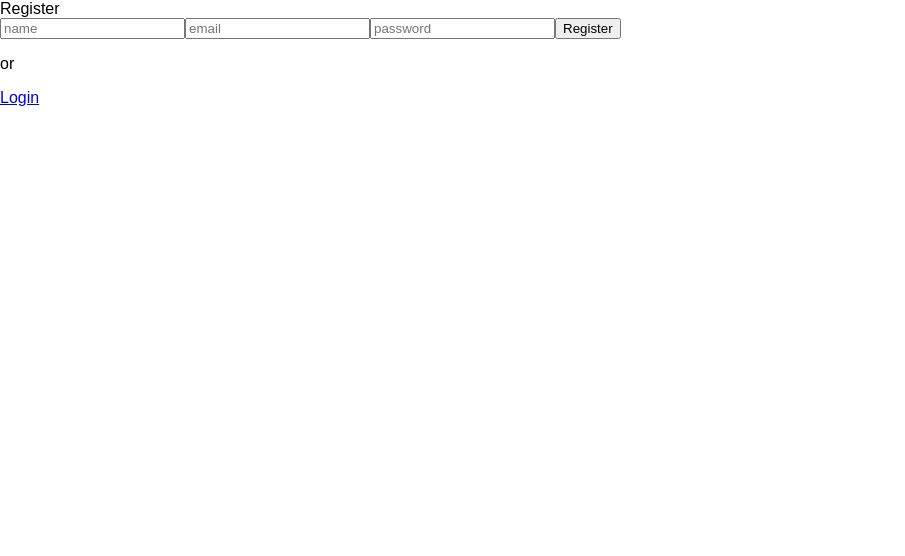
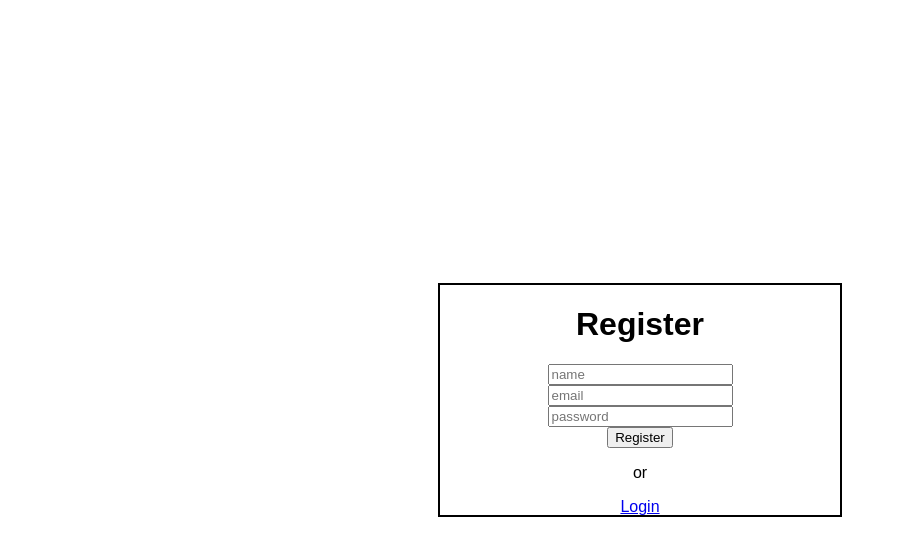
Before and after one commit to husheric/TTP-FS20180728, a React (Create React App) app in the folder frontend/: page /register in a window 1280 px wide. Shown: the top 556 px of the page, without its empty margins (0-905 px from the left). Built offline with nearby package versions, Linux system fonts and the light colour scheme.

Commit message:
styled login/register components

```diff
--- a/frontend/src/App.css
+++ b/frontend/src/App.css
@@ -1,28 +1,21 @@
-.App {
-  text-align: center;
+.entry {
+  border: 2px black solid;
+  width: 400px;
+  height: 230px;
+  display: flex;
+  flex-direction: column;
+  justify-content: center;
+  align-items: center;
 }
 
-.App-logo {
-  animation: App-logo-spin infinite 20s linear;
-  height: 80px;
+.form, .form-submit, .center-column, .entry-container {
+  display: flex;
+  flex-direction: column;
+  justify-content: center;
+  align-items: center;
 }
 
-.App-header {
-  background-color: #222;
-  height: 150px;
-  padding: 20px;
-  color: white;
+.entry-container {
+  width: 100vw;
+  height: 100vh;
 }
-
-.App-title {
-  font-size: 1.5em;
-}
-
-.App-intro {
-  font-size: large;
-}
-
-@keyframes App-logo-spin {
-  from { transform: rotate(0deg); }
-  to { transform: rotate(360deg); }
-}
--- a/frontend/src/App.js
+++ b/frontend/src/App.js
@@ -1,5 +1,6 @@
 import React, { Component } from 'react';
 import { Route, Switch, Redirect } from "react-router-dom";
+import "./App.css";
 
 import Login from './Components/Login';
 import Register from './Components/Register';
--- a/frontend/src/Components/Login.jsx
+++ b/frontend/src/Components/Login.jsx
@@ -4,20 +4,22 @@ import { Link } from 'react-router-dom';
 class Login extends Component {
   render() {
     return (
-      <div>
-        <div>Login </div>
-        <div>
+      <div className='entry-container'>
+        <div className='entry'>
+          <h1>Login</h1>
+          <div className='form'>
             <form>
-            <input type='email' placeholder='email' />
-            <input type='password' placeholder='password' />
-            <input type='submit' value='Log In' />
+              <div><input type='email' placeholder='email'/></div>
+              <div><input type='password' placeholder='password'/></div>
+              <div className='form-submit'><input type='submit' value='Log In'/></div>
             </form>
           </div>
-        <div>
+          <div className='center-column'>
             <p>or</p>
             <Link to={'/register'}>
               Register
             </Link>
+          </div>
         </div>
       </div>
     );
--- a/frontend/src/Components/Register.jsx
+++ b/frontend/src/Components/Register.jsx
@@ -4,21 +4,23 @@ import { Link } from 'react-router-dom';
 class Register extends Component {
   render() {
     return (
-      <div>
-        <div>Register</div>
-        <div>
+      <div className='entry-container'>
+        <div className='entry'>
+          <h1>Register</h1>
+          <div className='form'>
             <form>
-            <input placeholder='name' />
-            <input type='email' placeholder='email' />
-            <input type='password' placeholder='password' />
-            <input type='submit' value='Register' />
+              <div><input placeholder='name'/></div>
+              <div><input type='email' placeholder='email'/></div>
+              <div><input type='password' placeholder='password'/></div>
+              <div className='form-submit'><input type='submit' value='Register'/></div>
             </form>
           </div>
-        <div>
+          <div className='center-column'>
             <p>or</p>
             <Link to={'/login'}>
               Login
             </Link>
+          </div>
         </div>
       </div>
     );
```
Lines whose indentation alone changed are shown as unchanged.
